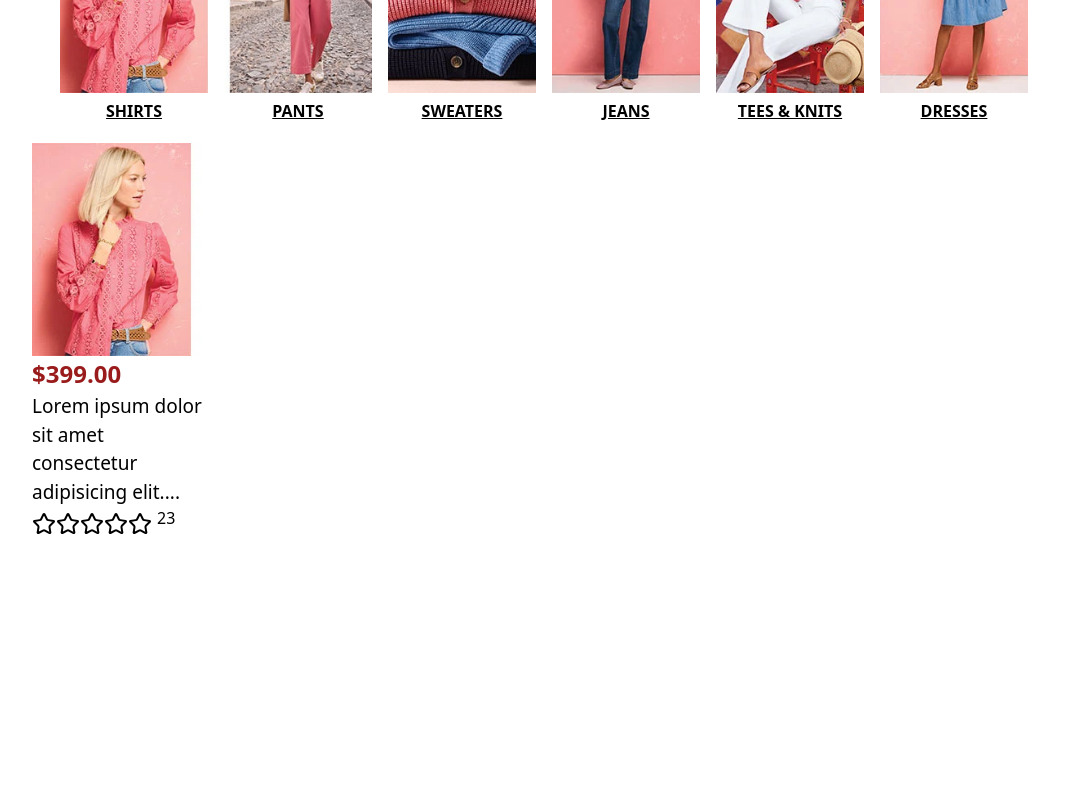
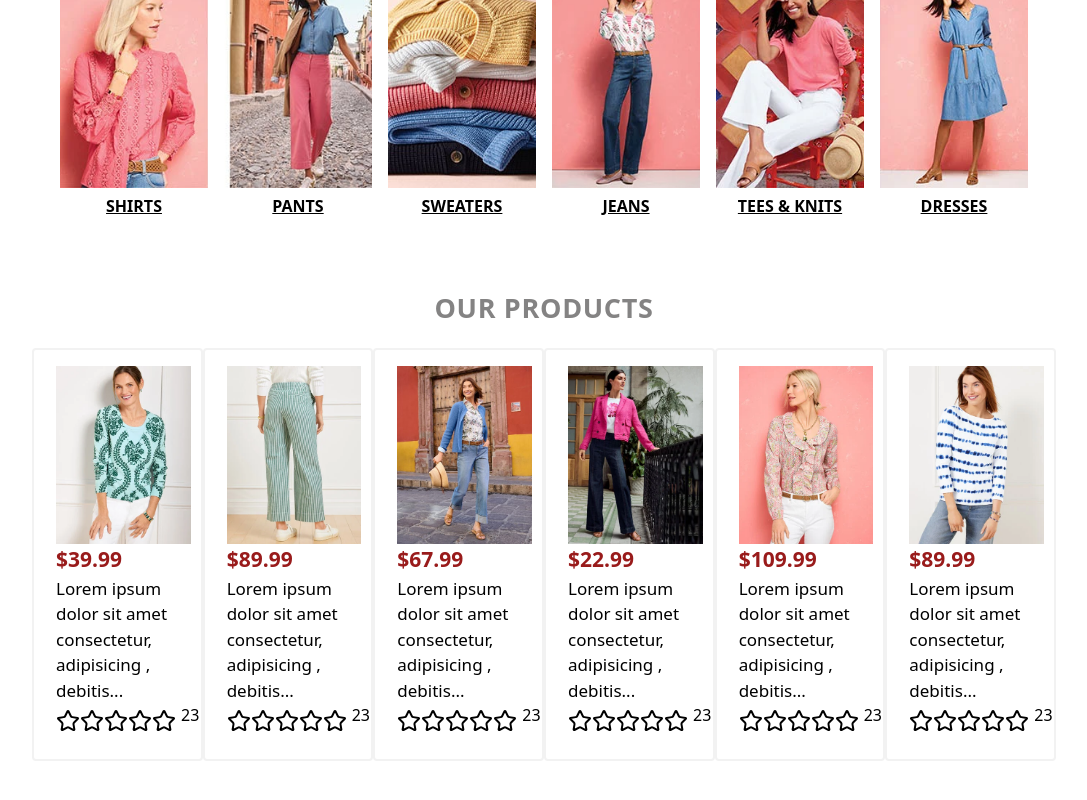
Before and after one commit to akendra-chaulagain/tailwind_css_practice, a Next.js app: page / in a window 1280 px wide. Shown: the part 1086-1886 px from the top of the page, without its empty margins (96-1183 px from the left). Before the commit the page ends 1629 px from the top, so only its background shows below. Built offline with nearby package versions, Linux system fonts and the light colour scheme.

Commit message:
our procust section added on home page

```diff
--- /dev/null
+++ b/category.json
@@ -0,0 +1,44 @@
+[
+  {
+    "id": "1",
+    "photo": "/images/product/1.webp",
+    "name": "SHIRTS",
+    "price":"39.99",
+    "p": "Lorem ipsum dolor sit amet consectetur, adipisicing , debitis..."
+  },
+  {
+    "id": "2",
+    "photo": "/images/product/p1.webp",
+    "name": "PANTS",
+    "price": "89.99",
+    "p": "Lorem ipsum dolor sit amet consectetur, adipisicing , debitis..."
+  },
+  {
+    "id": "3",
+    "photo": "/images/product/p3.jpg",
+    "name": "SWEATERS",
+    "price": "67.99",
+    "p": "Lorem ipsum dolor sit amet consectetur, adipisicing , debitis..."
+  },
+  {
+    "id": "4",
+    "photo": "/images/product/p3.webp",
+    "name": "JEANS",
+    "price": "22.99",
+    "p": "Lorem ipsum dolor sit amet consectetur, adipisicing , debitis..."
+  },
+  {
+    "id": "5",
+    "photo": "/images/product/p4.webp",
+    "name": "TEES & KNITS",
+    "price": "109.99",
+    "p": "Lorem ipsum dolor sit amet consectetur, adipisicing , debitis..."
+  },
+  {
+    "id": "6",
+    "photo": "/images/product/p5.webp",
+    "name": "DRESSES",
+    "price": "89.99",
+    "p": "Lorem ipsum dolor sit amet consectetur, adipisicing , debitis..."
+  }
+]
--- a/components/Product.tsx
+++ b/components/Product.tsx
@@ -1,25 +1,35 @@
+"use client";
 import { Star } from "lucide-react";
 import Image from "next/image";
 import React from "react";
+import Category from "../category.json";
 
 const Product = () => {
   return (
     <>
-      <div className="grid grid-cols-6 mt-[50px]">
-        <div className="cursor-pointer">
+      <div className="mt-[100px] mb-[400px]">
+        <h1 className="flex justify-center font-semibold text-[27px] mb-[20px] tracking-wide text-[#848383]">
+          OUR PRODUCTS
+        </h1>
+        <div className="grid grid-cols-6 ">
+          {Category.map((data) => (
+            <div
+              key={data.id}
+              className="cursor-pointer border-2 border-[#f2f2f2] p-4 rounded"
+            >
               <Image
-            src="/images/semicat/s1.webp"
+                src={data.photo}
                 alt="logo"
-            width={250}
+                width={300}
                 height={100}
-            className=" object-cover cursor-pointer"
+                className=" object-fill cursor-pointer ml-[6px]"
               />
-          <h3 className="font-semibold text-[24px] text-red-800">$399.00</h3>
-          <p className="text-[19px]">
-            Lorem ipsum dolor sit amet consectetur adipisicing elit....
-          </p>
-          <div className="flex">
-            <span className="flex mt-[6px]">
+              <h3 className="font-semibold text-[21px] text-red-800 ml-[6px]">
+                ${data.price}
+              </h3>
+              <p className="text-[17px] ml-[6px]">{data.p}</p>
+              <div className="flex ml-[6px]">
+                <span className="flex mt-[6px] mb-[10px]">
                   <Star />
                   <Star />
                   <Star />
@@ -29,6 +39,8 @@ const Product = () => {
                 <span className="ml-[5px]">23</span>
               </div>
             </div>
+          ))}
+        </div>
       </div>
     </>
   );
--- a/components/Semi_cat.tsx
+++ b/components/Semi_cat.tsx
@@ -4,6 +4,10 @@ import React from "react";
 const Semi_cat = () => {
   return (
     <>
+      <div className="mt-[50px]  mb-[25px]">
+        <h1 className="flex justify-center font-semibold text-[30px] mb-[20px] tracking-wide text-[#848383]">
+          OUR CATEGORY
+        </h1>
         <div className="grid grid-cols-6 mt-[25px] gap-4 px-7 mb-[25px]">
           <div className="gap-0">
             <Image
@@ -98,6 +102,7 @@ const Semi_cat = () => {
             </span>
           </div>
         </div>
+      </div>
     </>
   );
 };
```
Lines whose indentation alone changed are shown as unchanged.
